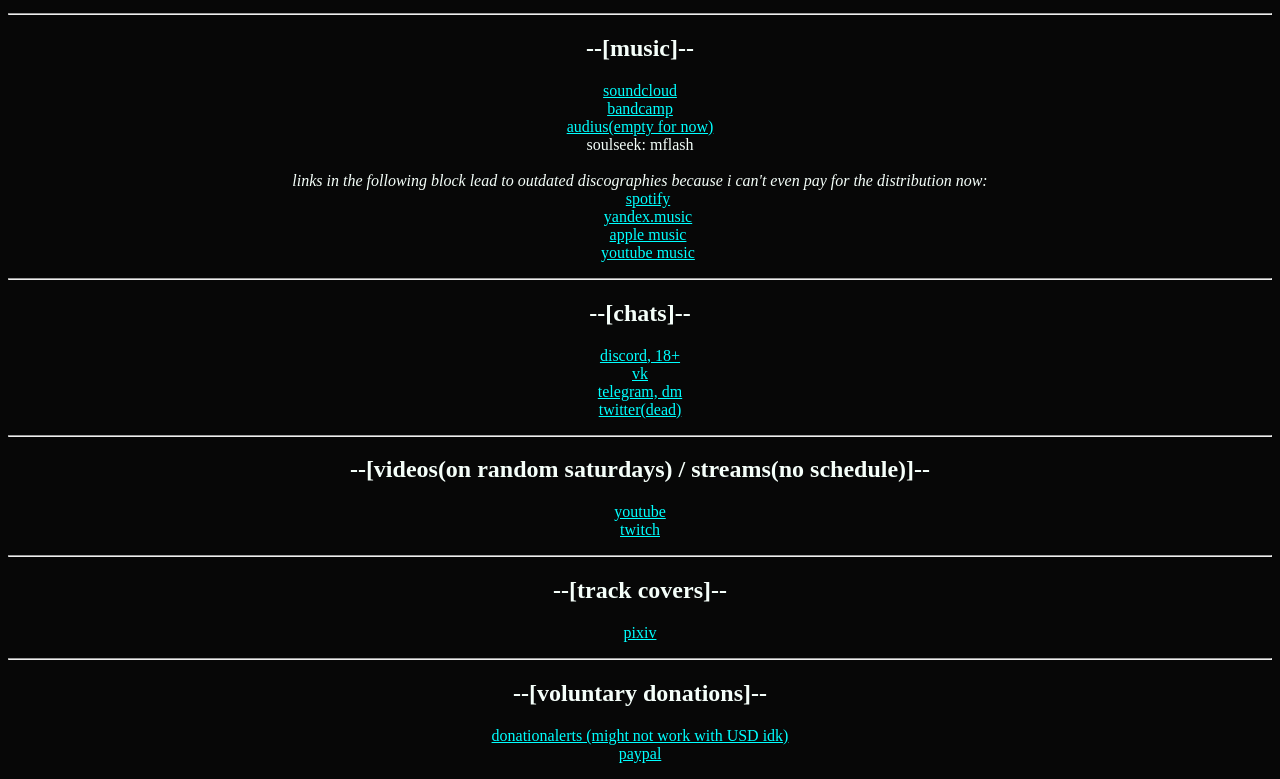
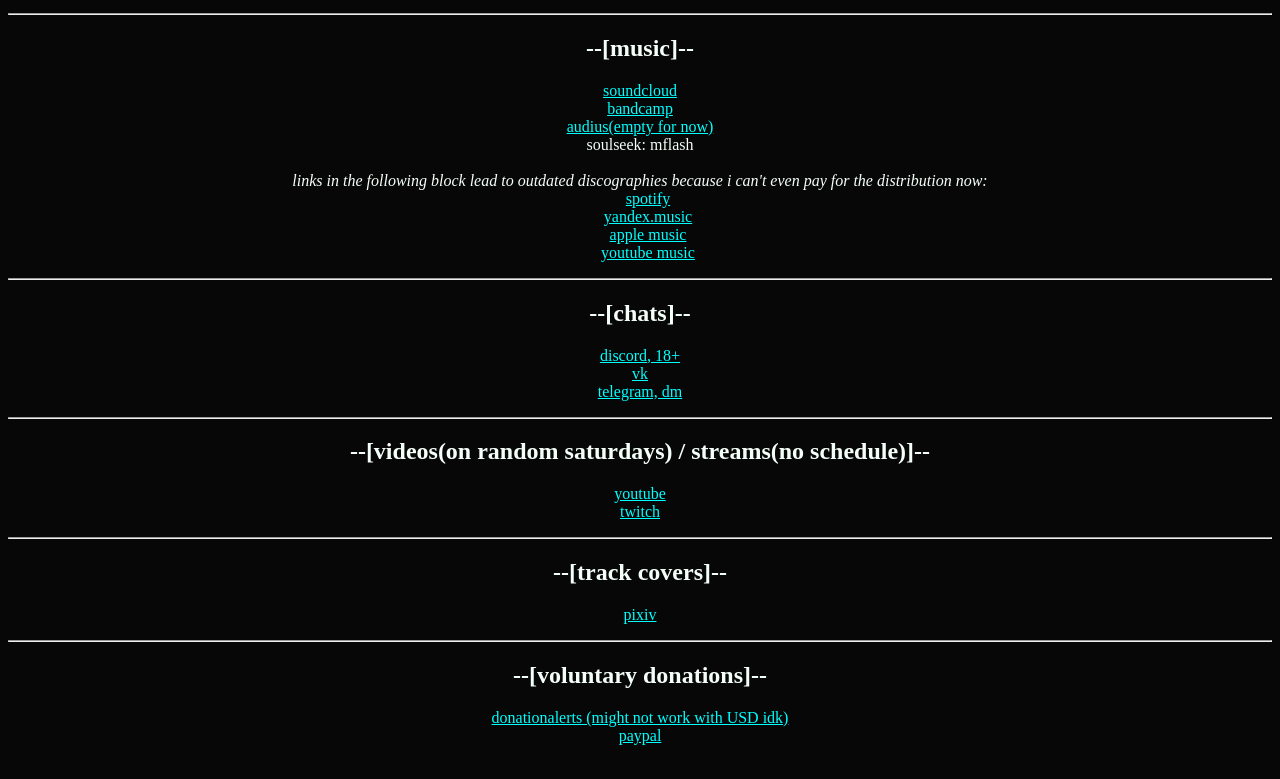
Before and after one commit to ModlesSFlash/modlessflash.github.io, a plain HTML site: page index.html in a window 1280 px wide. Shown: the part 101-880 px from the top of the page. Drawn offline with Linux system fonts and the light colour scheme.

Commit message:
removed twitter link

```diff
--- a/index.html
+++ b/index.html
@@ -29,7 +29,6 @@
 			<a href="https://discord.gg/jd2XpDS">discord, 18+</a><br>
 			<a href="https://vk.com/modless_flash111">vk</a><br>
 			<a href="https://t.me/ModlesS_Flash">telegram, dm</a><br>
-			<a href="https://twitter.com/ModlesS_Flash">twitter(dead)</a>
 		</p>
 		<hr>
 		<h2>--[videos(on random saturdays) / streams(no schedule)]--</h2>
```
